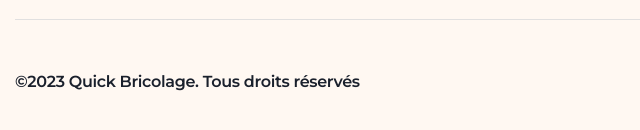
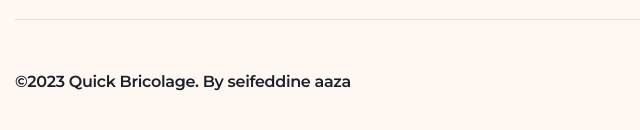
Before and after one commit to Hwosdetskyi/QB, a plain HTML site: page index.html in a window 1280 px wide. Shown: the part 4235-4365 px from the top of the page, 0-640 px from the left. Drawn offline with Linux system fonts and the light colour scheme; files whose address does not match are found by name.

Commit message:
Update index.html

```diff
--- a/index.html
+++ b/index.html
@@ -662,7 +662,7 @@
       </div>
       <div class="footer__policity policity">
          <div class="policity__main-txt">
-            <p>©2023 Quick Bricolage. Tous droits réservés</p>
+            <p>©2023 Quick Bricolage. By seifeddine aaza</p>
          </div>
          <ul class="policity__list">
             <li class="policity__item"><a href="#">Politique de confidentialité</a></li>
```
